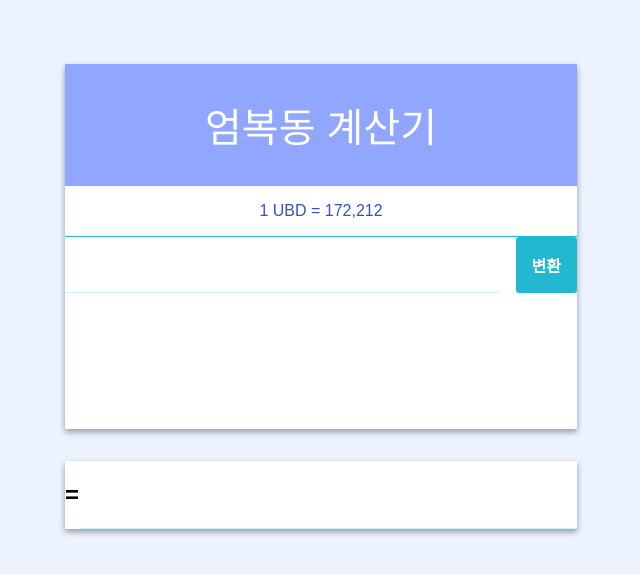
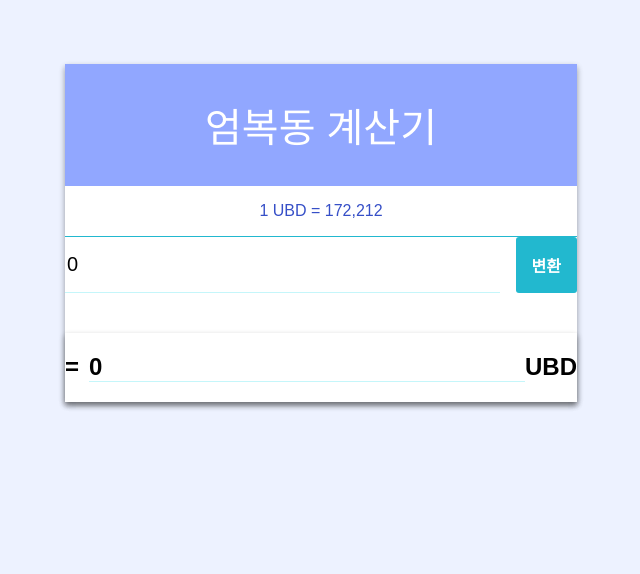
Before and after one commit to s4ng/UBD_Calculator, a React (Create React App) app: page / in a window 1280 px wide. Shown: the top 574 px of the page, without its empty margins (319-959 px from the left). Built offline with nearby package versions, Linux system fonts and the light colour scheme.

Commit message:
0531 / Final

```diff
--- a/src/App.js
+++ b/src/App.js
@@ -6,16 +6,46 @@ import Result from './components/Result';
 
 class App extends Component {
   state={
-    resultNum : 'sdsd0'
+    input : 0,
+    resultNum : 0
+  }
+
+  handleChange = (e) => {
+    this.setState({
+      input:e.target.value // input의 다음 바뀔 값
+    });
+  }
+
+  transNum = () => {
+    let resNum = this.state.input / 172122;
+    this.setState({
+      input : 0,
+      resultNum : resNum.toFixed(3)
+    });
+  }
+
+  handleKeyPress = (e) => {
+    if(e.key === 'Enter'){
+      this.transNum();
+    }
   }
 
   render() {
+    const {input} = this.state;
+    const{
+      transNum,
+      handleKeyPress,
+      handleChange
+    } = this;
     return (
       <div>
       <UbdcalTemplate form={<Form
-      //Value={input} onClick={handleChange()} onKeyPress={handleKeyPress()}
-      />}/>
-      <Result vaule={this.state.resultNum}/>
+      value={input}
+      onClick={transNum}
+      handleKeyPress={handleKeyPress}
+      handleChange={handleChange}
+      /> }
+      result={<Result value={this.state.resultNum}/>}/>
       </div>
     );
   }
--- a/src/components/Form.js
+++ b/src/components/Form.js
@@ -1,10 +1,11 @@
 import React from 'react';
 import './Form.css';
 
-const Form = ({value, onClick}) => {
+const Form = ({value, onClick, handleKeyPress, handleChange}) => {
   return (
     <div className="form">
-      <input value={value}/>
+      <input type="number" value={value} onChange={handleChange}
+      onKeyPress={handleKeyPress} placeholder="변환할 숫자를 입력하세요.."/>
       <div className="create-button" onClick={onClick}>
         변환
       </div>
--- a/src/components/Result.css
+++ b/src/components/Result.css
@@ -1,6 +1,6 @@
 .form1{
     display:flex;
-    justify-content: center;
+    justify-content: left;
     background: white;
     width: 512px;
     box-shadow: 0 3px 6px rgba(0,0,0,0.16), 0 3px 6px rgba(0,0,0,0.23); /* 그림자 */
@@ -8,10 +8,11 @@
     margin-top: 2rem;
 }
 
-.inputBox{
+.resultC{
     flex: 1; /* 버튼을 뺀 빈 공간을 모두 채워줍니다 */
-    font-size: 1.25rem;
+    font-size: 1.5rem;
     outline: none;
     border: none;
     border-bottom: 1px solid #c5f6fa;
+    margin-left:10px;
 }
--- a/src/components/Result.js
+++ b/src/components/Result.js
@@ -2,10 +2,12 @@ import React from 'react';
 import './Result.css';
 
 const Result = ({value}) => {
+
   return (
     <div className="form1">
-      <h2>=</h2>
-      <input className="inputBox" value={value} readOnly/>
+      <h2> = </h2>
+      <h2 className="resultC">{value}</h2>
+      <h2 className="UBD">UBD</h2>
     </div>
   );
 };
--- a/src/components/ubdcalTemplate.css
+++ b/src/components/ubdcalTemplate.css
@@ -28,5 +28,5 @@
   }
 
   .cal-wrapper {
-    height: 12rem;
+    height: 4rem;
   }
```
